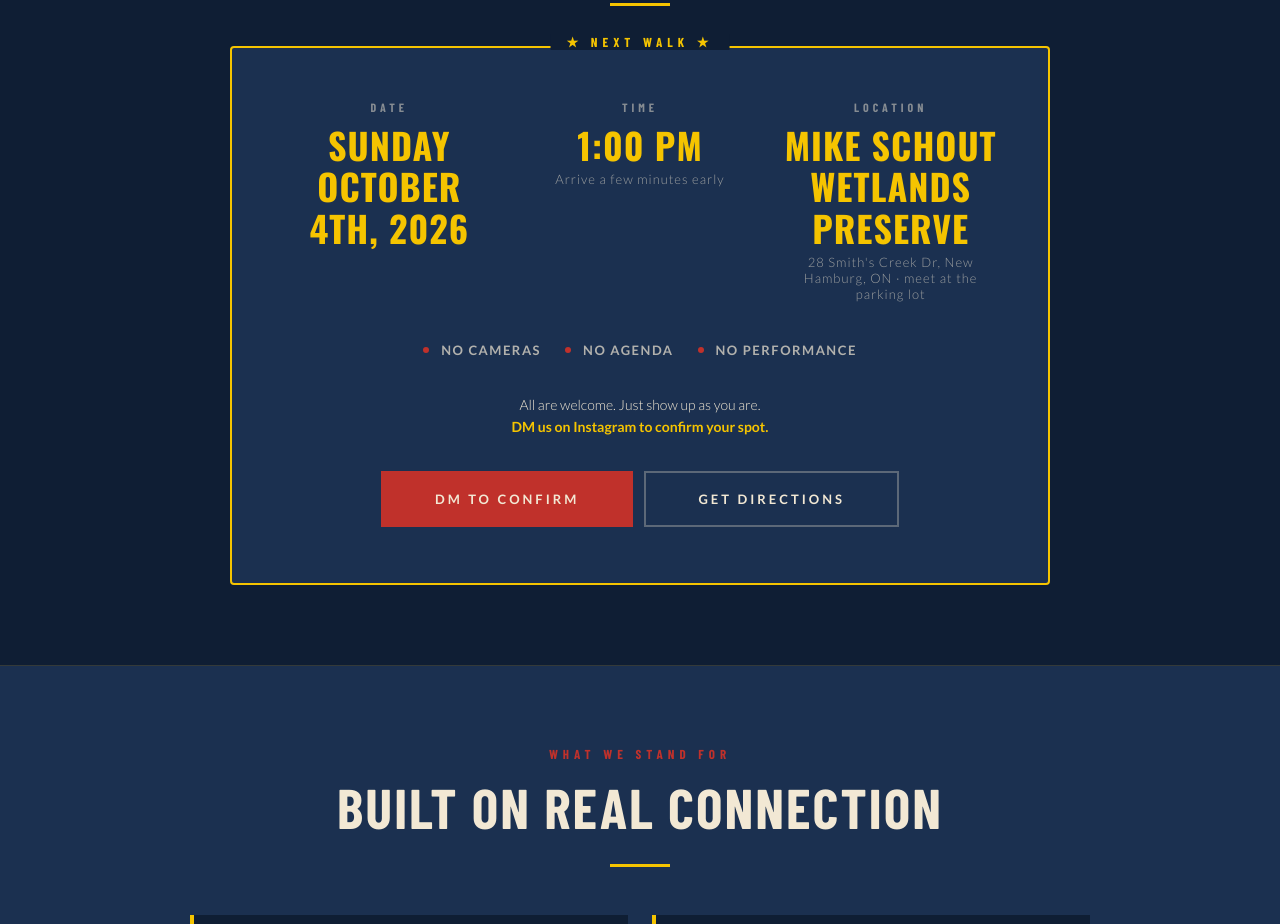
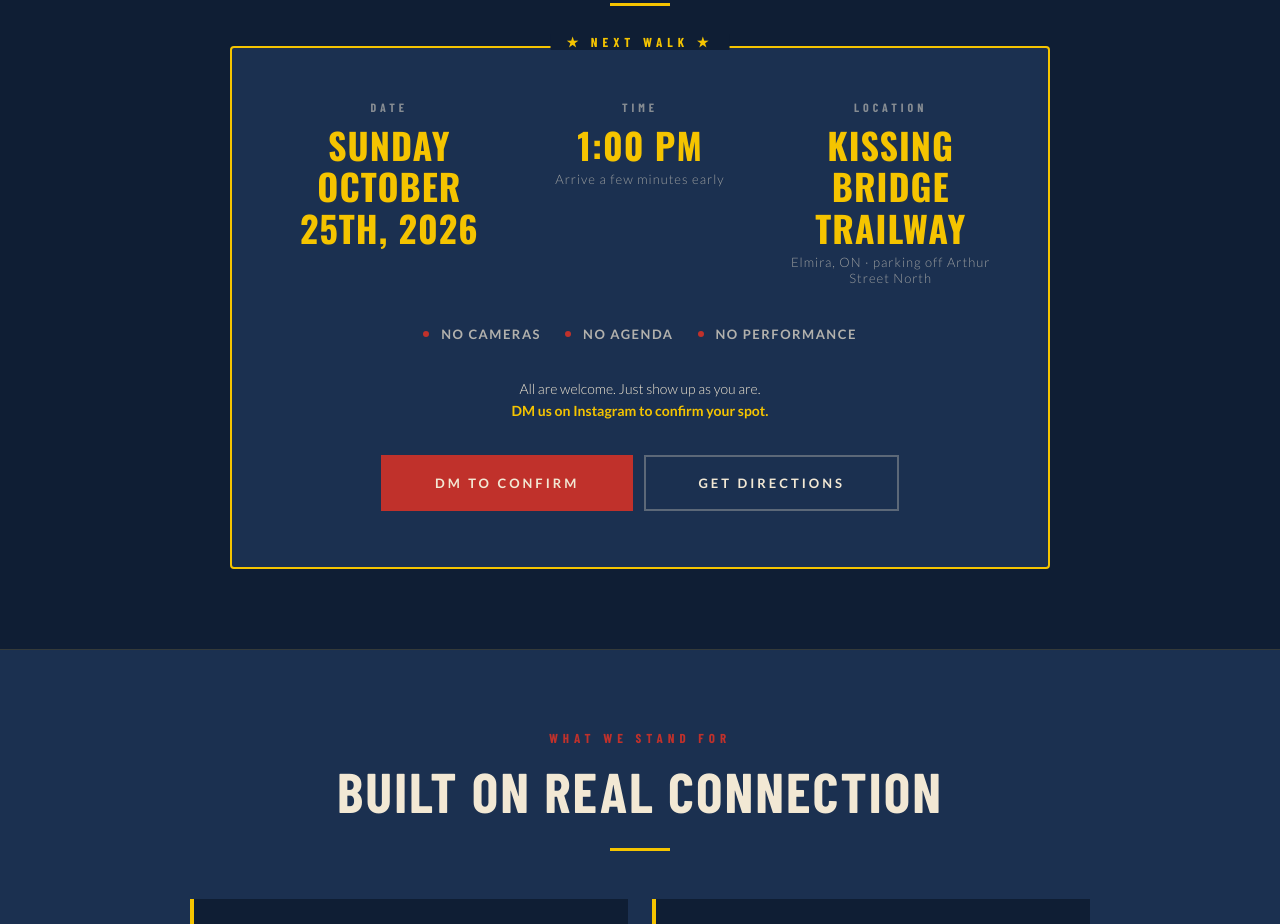
Before and after one commit to stewarev/KW-Men-who-walk-and-talk, a plain HTML site: page index.html in a window 1280 px wide. Shown: the part 1839-2763 px from the top of the page. Drawn offline with nearby package versions, Linux system fonts and the light colour scheme; a web font is replaced by a local one.

Commit message:
Update walk to Oct 25 at Kissing Bridge Trailway, Elmira
Co-Authored-By: Claude Opus 5 <noreply@anthropic.com>

```diff
--- a/index.html
+++ b/index.html
@@ -945,7 +945,7 @@
         <div class="walk-details-grid">
           <div class="walk-detail">
             <span class="walk-detail-label">Date</span>
-            <span class="walk-detail-value">Sunday<br />October 4th, 2026</span>
+            <span class="walk-detail-value">Sunday<br />October 25th, 2026</span>
           </div>
           <div class="walk-detail">
             <span class="walk-detail-label">Time</span>
@@ -954,8 +954,8 @@
           </div>
           <div class="walk-detail">
             <span class="walk-detail-label">Location</span>
-            <span class="walk-detail-value">Mike Schout<br />Wetlands Preserve</span>
-            <span class="walk-detail-sub">28 Smith's Creek Dr, New Hamburg, ON &middot; meet at the parking lot</span>
+            <span class="walk-detail-value">Kissing Bridge<br />Trailway</span>
+            <span class="walk-detail-sub">Elmira, ON &middot; parking off Arthur Street North</span>
           </div>
         </div>
 
@@ -972,7 +972,7 @@
 
         <div>
           <a href="https://www.instagram.com/kwmenwhowalkandtalk/" class="btn-primary" target="_blank" rel="noopener">DM to Confirm</a>
-          <a href="https://maps.google.com/?q=Winnie's+Gluten+Free+Kitchen+Kitchener+Ontario" class="btn-secondary" target="_blank" rel="noopener">Get Directions</a>
+          <a href="https://maps.google.com/?q=Kissing+Bridge+Trailway+Parking+Arthur+Street+North+Elmira+Ontario" class="btn-secondary" target="_blank" rel="noopener">Get Directions</a>
         </div>
       </div>
     </div>
```
